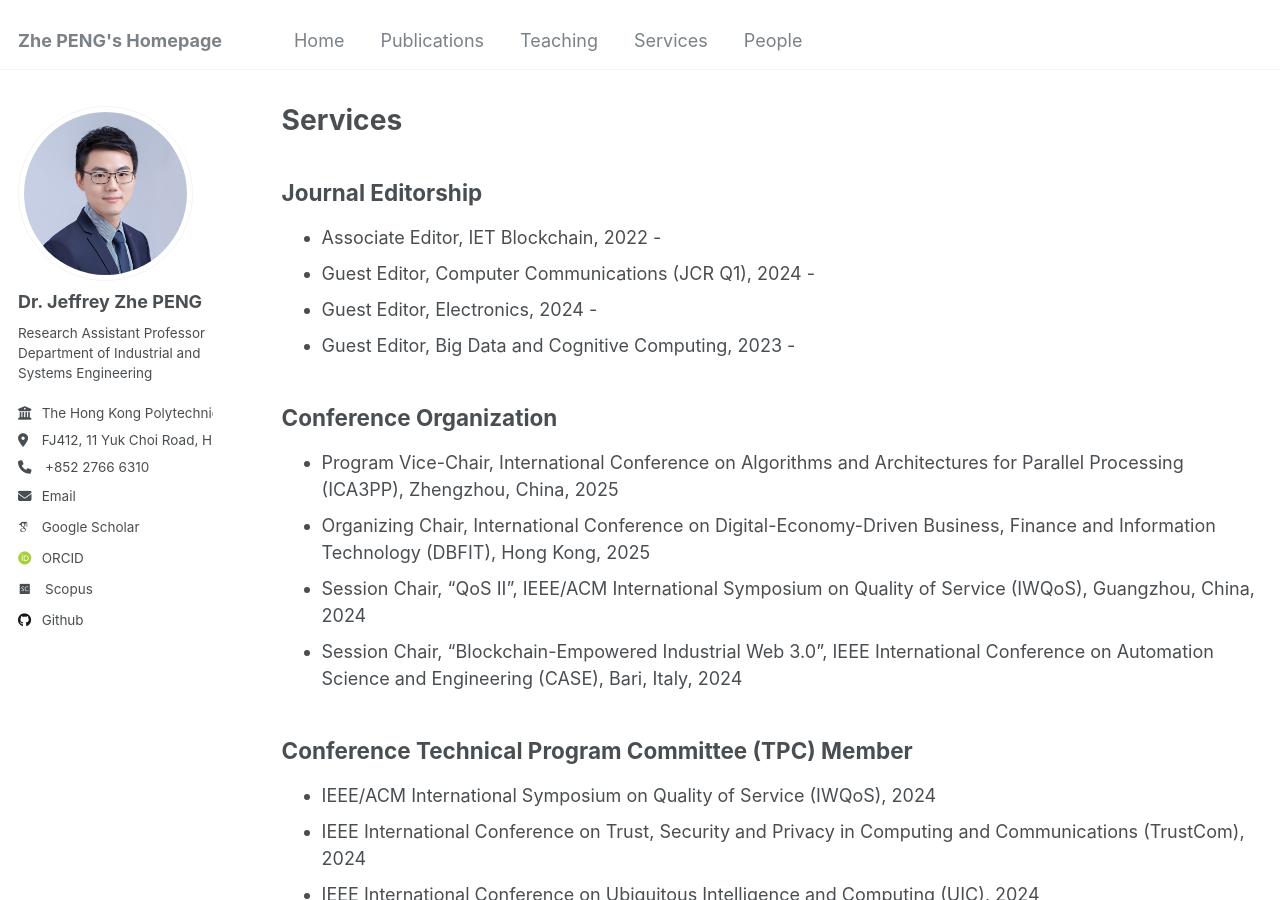
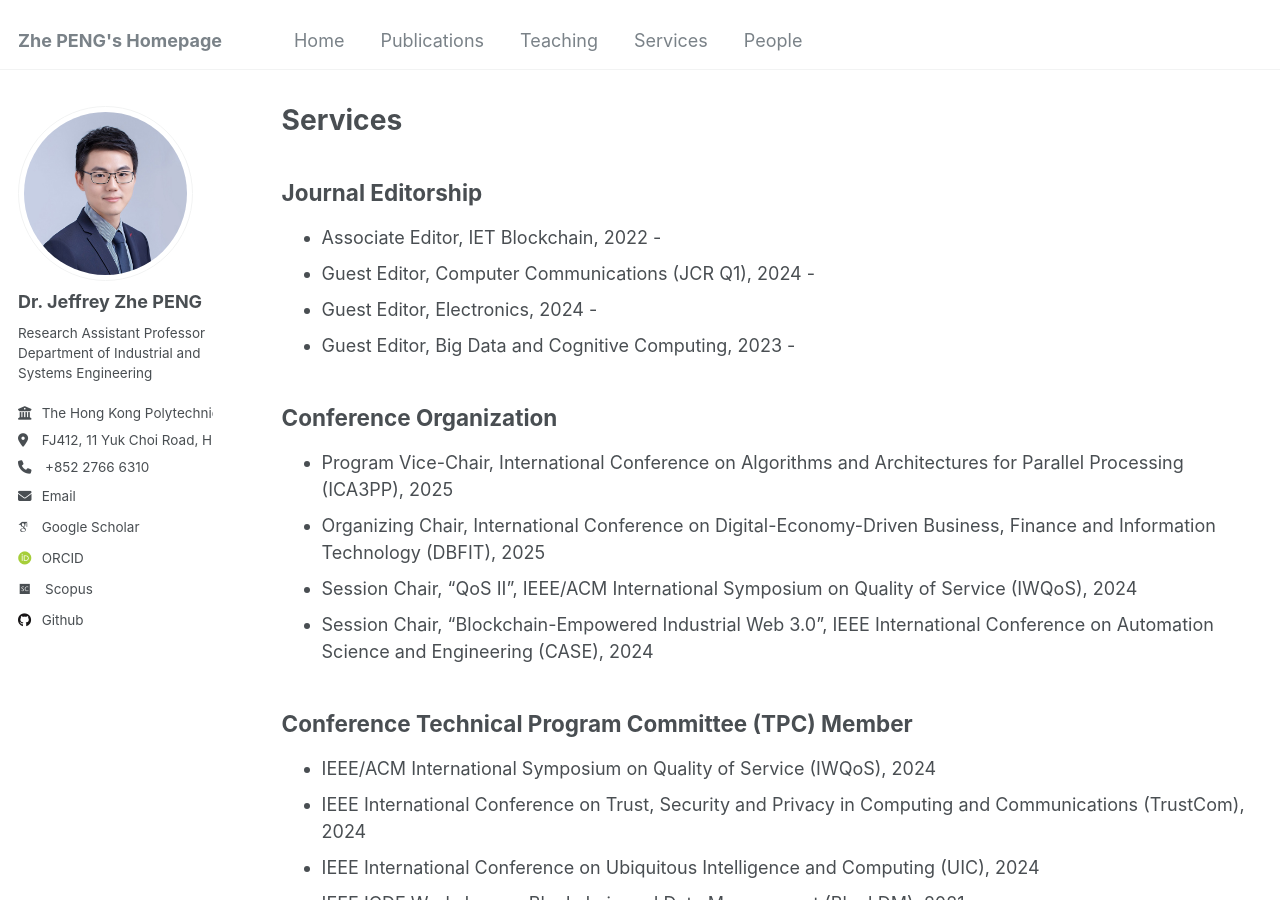
Before and after one commit to PENG-Zhe/peng-zhe.github.io, a Jekyll site: the page built from _pages/services.md, in a window 1280 px wide and 900 px high. Built offline with Jekyll 4.4.1, drawn with Linux system fonts in a browser that asks for light colours; some web fonts are replaced.

Commit message:
Update services.md

```diff
--- a/_pages/services.md
+++ b/_pages/services.md
@@ -13,10 +13,10 @@ layout: archive
 
 
 ## Conference Organization
-* Program Vice-Chair, International Conference on Algorithms and Architectures for Parallel Processing (ICA3PP), Zhengzhou, China, 2025
-* Organizing Chair, International Conference on Digital-Economy-Driven Business, Finance and Information Technology (DBFIT), Hong Kong, 2025
-* Session Chair, "QoS II", IEEE/ACM International Symposium on Quality of Service (IWQoS), Guangzhou, China, 2024
-* Session Chair, "Blockchain-Empowered Industrial Web 3.0", IEEE International Conference on Automation Science and Engineering (CASE), Bari, Italy, 2024
+* Program Vice-Chair, International Conference on Algorithms and Architectures for Parallel Processing (ICA3PP), 2025
+* Organizing Chair, International Conference on Digital-Economy-Driven Business, Finance and Information Technology (DBFIT), 2025
+* Session Chair, "QoS II", IEEE/ACM International Symposium on Quality of Service (IWQoS), 2024
+* Session Chair, "Blockchain-Empowered Industrial Web 3.0", IEEE International Conference on Automation Science and Engineering (CASE), 2024
 
 <!--
 * Organizing Committee Member, 2024 Annual International Conference for Chinese Scholars in Industrial Engineering (CSIE2024) & the 14th Forum for the Council of Chinese Industrial Engineering and Logistics Management Department Heads (CIEDH2024), Hong Kong, 2024
```
